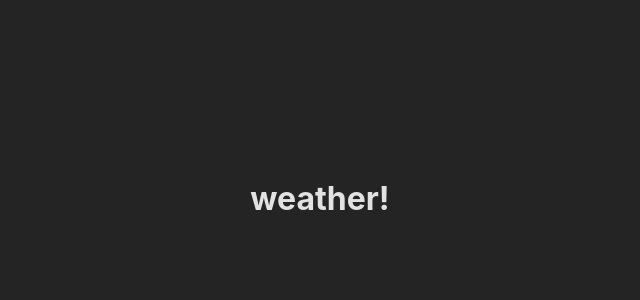
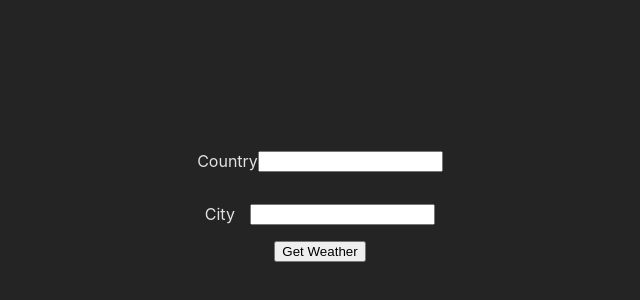
Before and after one commit to yishain11/weather, a React (Vite) app in the folder client/weather-react/: page / in a window 1280 px wide. Shown: the part 202-502 px from the top of the page, without its empty margins (320-960 px from the left). Built offline with nearby package versions, Linux system fonts and the light colour scheme.

Commit message:
added basic form

```diff
--- a/client/weather-react/src/App.jsx
+++ b/client/weather-react/src/App.jsx
@@ -1,11 +1,10 @@
-import { useState } from 'react'
-import reactLogo from './assets/react.svg'
 import './App.css'
-import SC from './components/Containers'
+import SC from './components/Containers/Containers';
+import Form from './components/Form/Forms';
 
 function App() {
   return <SC.ColContainer>
-    <h1>weather!</h1>
+    <Form />
   </SC.ColContainer>;
 }
 
--- /dev/null
+++ b/client/weather-react/src/components/Form/Form.styled.jsx
@@ -0,0 +1,21 @@
+import styled from 'styled-components';
+export const FormEl = styled.form`
+    display: flex;
+    flex-direction: column;
+    justify-content: space-between;
+    align-items: center;
+`;
+
+export const FieldsContainer = styled.p`
+    width: 100%;
+    display:flex;
+    justify-content: space-around;
+`;
+
+export const Label = styled.label`
+    float: left;
+`;
+
+export const Input = styled.input`
+    float: right;
+`;
--- /dev/null
+++ b/client/weather-react/src/components/Form/Forms.jsx
@@ -0,0 +1,18 @@
+import { FormEl, FieldsContainer, Label, Input } from './Form.styled';
+
+export default function Form() {
+    function handleSubmit(e) {
+        e.preventDefault();
+    }
+    return <FormEl onSubmit={handleSubmit}>
+        <FieldsContainer>
+            <Label htmlFor="country">Country</Label>
+            <Input type="text" name='country' />
+        </FieldsContainer>
+        <FieldsContainer>
+            <Label htmlFor="city">City</Label>
+            <Input type="text" name='city' />
+        </FieldsContainer>
+        <button>Get Weather</button>
+    </FormEl>;
+}
```
Also changed, not shown: client/weather-react/src/components/Containers/Containers.jsx (renamed from client/weather-react/src/components/Containers.jsx), 1 other file (tests, documents, lock files or other folders).
